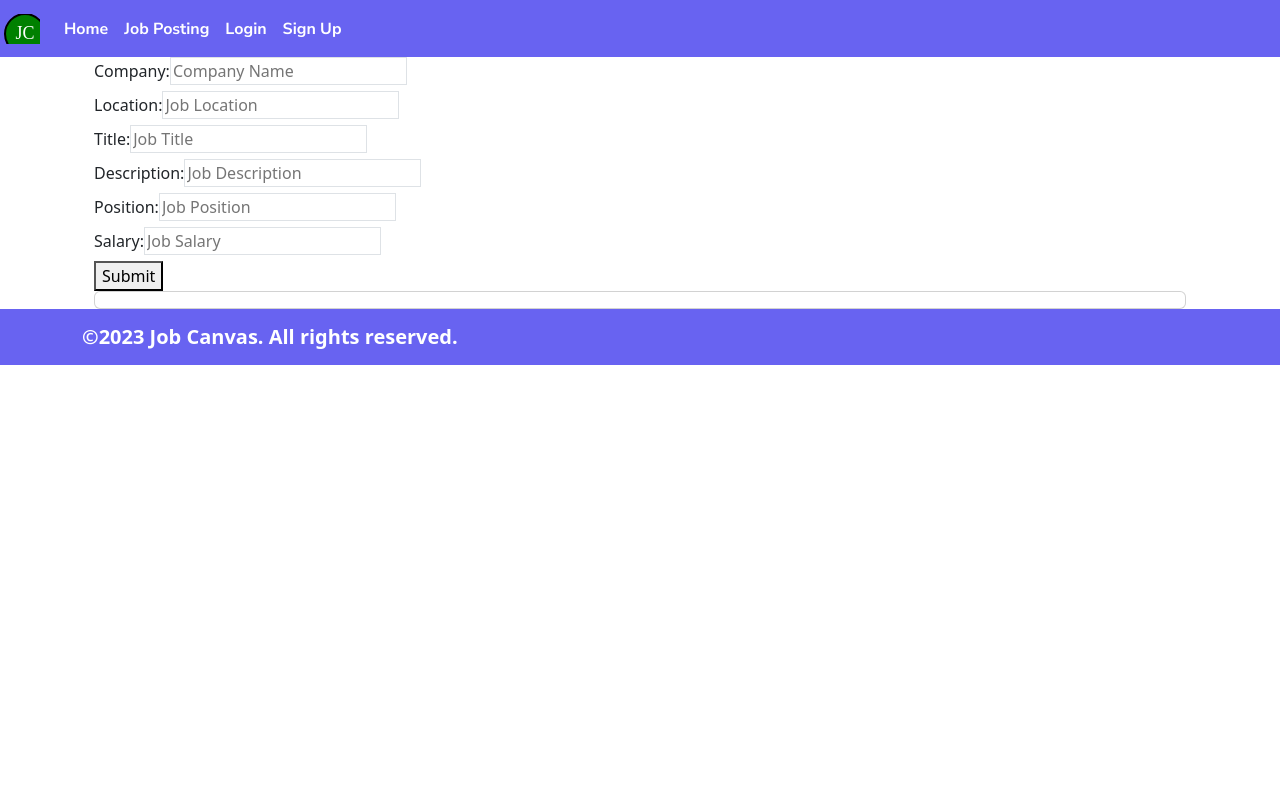
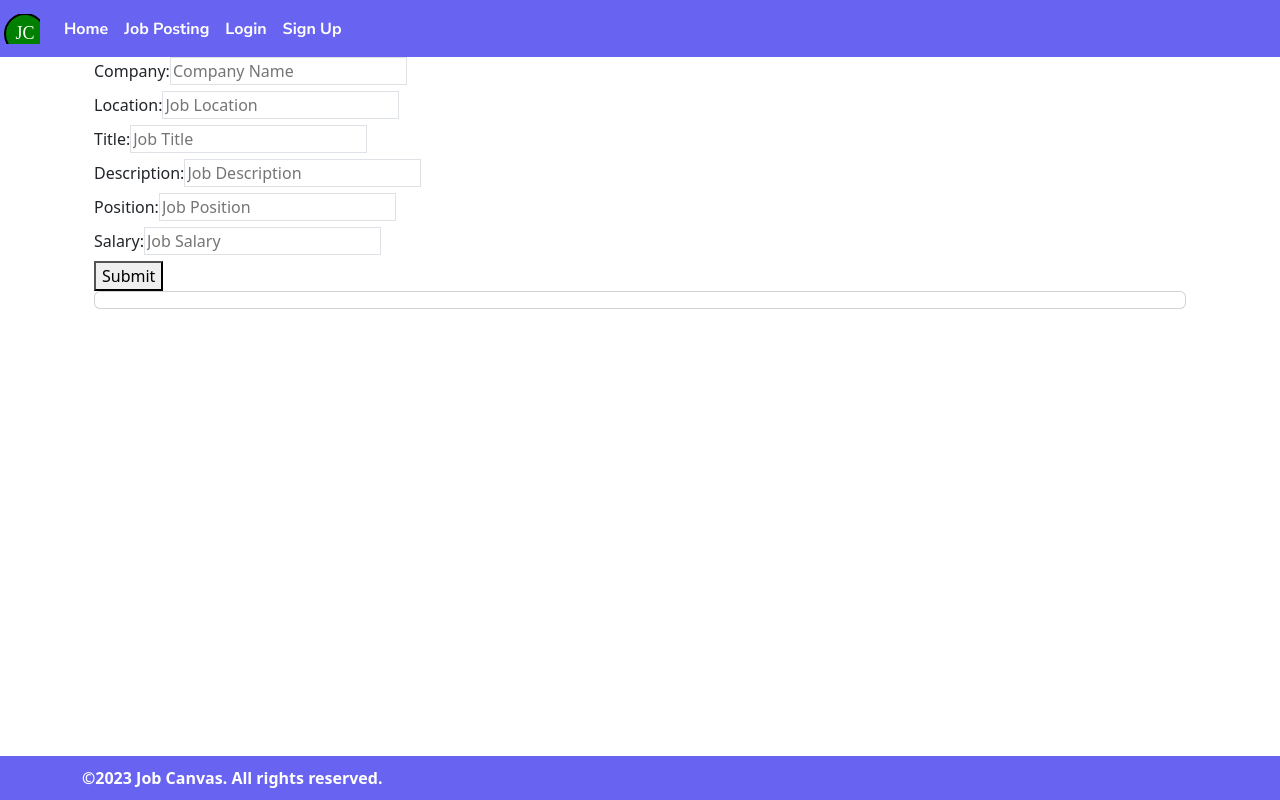
Before and after one commit to kali20987/JobCanvas, a React (Create React App) app in the folder client/: page /jobposting in a window 1280 px wide. Built offline with nearby package versions, Linux system fonts and the light colour scheme.

Commit message:
fixed footer

```diff
--- /dev/null
+++ b/client/src/components/Footer.css
@@ -0,0 +1,9 @@
+.footer {
+    position: fixed;
+    left: 0;
+    bottom: 0;
+    width: 100%;
+    background-color: rgb(104, 99, 241);
+    color: white;
+    padding: 10px;
+  }
--- a/client/src/components/Footer.js
+++ b/client/src/components/Footer.js
@@ -1,11 +1,12 @@
 import React from "react";
+import "./Footer.css";
 
 const Footer = () => {
   return (
-    <footer className="navbar navbar-expand-lg bg-body-tertiary">
-      <div className="container">
-        <a className="navbar-brand text-white" href="#">
-        ©2023 Job Canvas. All rights reserved.
+    <footer className="footer">
+      <div className="container text-white">
+        <a className="navbar-brand" href="#">
+          ©2023 Job Canvas. All rights reserved.
         </a>
       </div>
     </footer>
```
Also changed, not shown: client/src/pages/SignUp.css (added).
